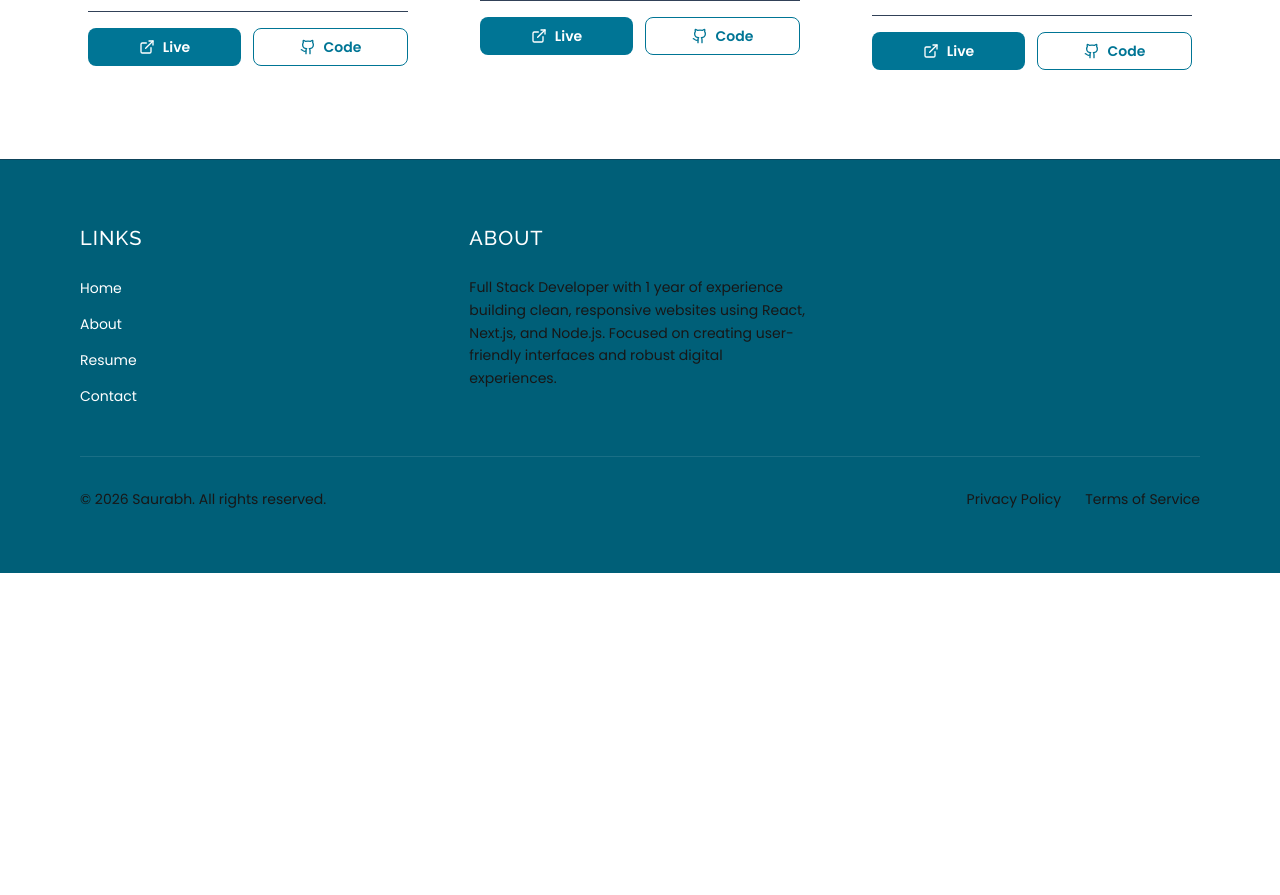
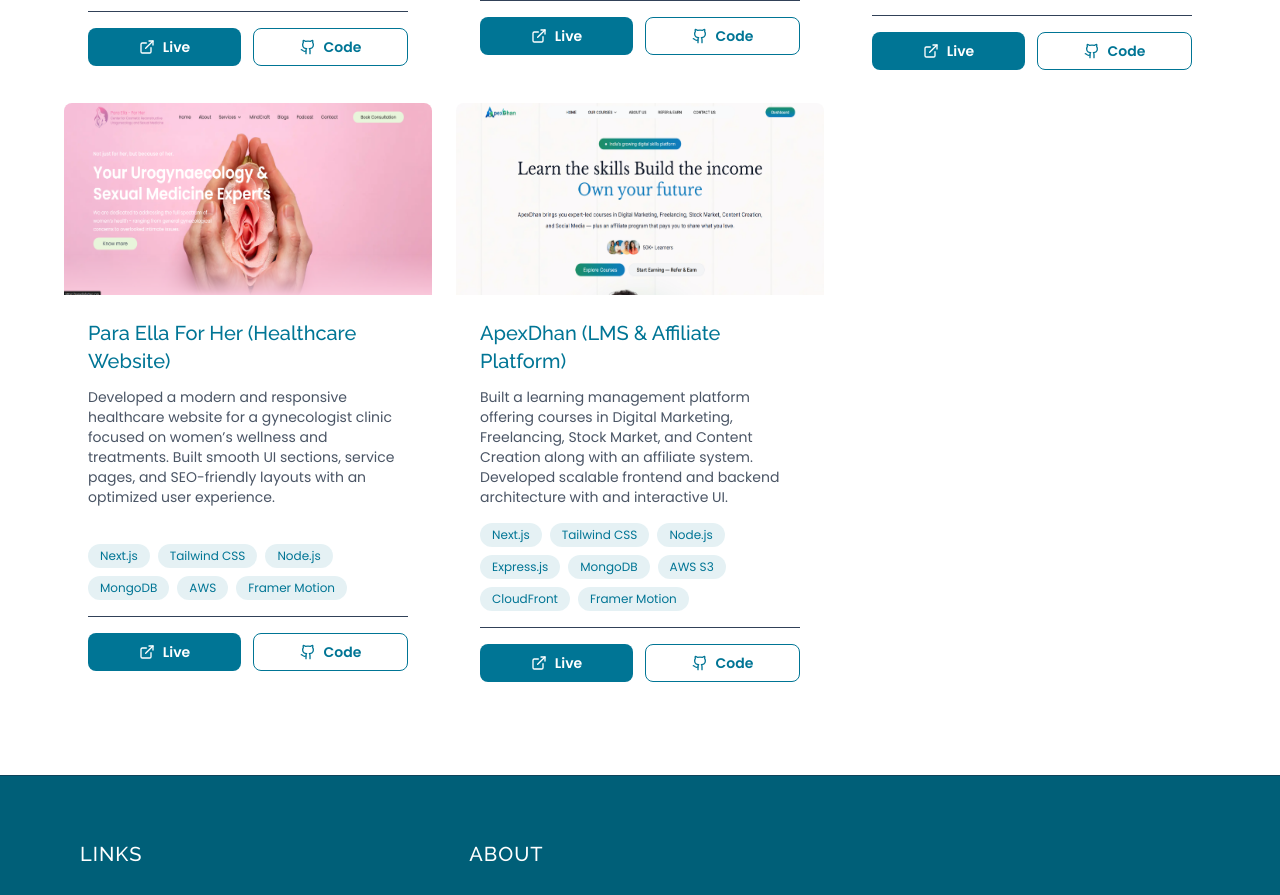
Before and after one commit to saurabh2004-cpu/portfolio-website, a Next.js app: page /portfolio in a window 1280 px wide. Shown: the part 974-1869 px from the top of the page. Before the commit the page ends 1547 px from the top, so only its background shows below. Built offline with nearby package versions, Linux system fonts and the light colour scheme.

Commit message:
added paraella and apexdhan proejects in portfolio

```diff
--- a/components/PortfolioProjects.tsx
+++ b/components/PortfolioProjects.tsx
@@ -103,6 +103,44 @@
         liveLink: 'https://pharminc.in',
         githubLink: 'https://github.com/saurabh2004-cpu/pharmainc-frontend',
         category: 'SaaS Platform',
+    },
+    {
+        id: 4,
+        title: 'Para Ella For Her (Healthcare Website)',
+        description:
+            'Developed a modern and responsive healthcare website for a gynecologist clinic focused on women’s wellness and treatments. Built smooth UI sections, service pages, and SEO-friendly layouts with an optimized user experience.',
+        image: '/projects/paraella-1.png',
+        technologies: [
+            'Next.js',
+            'Tailwind CSS',
+            'Node.js',
+            'MongoDB',
+            'AWS',
+            'Framer Motion'
+        ],
+        liveLink: 'https://paraellaforher.com/',
+        githubLink: 'https://github.com/saurabh2004-cpu/paraella-for-her',
+        category: 'Healthcare Website',
+    },
+    {
+        id: 5,
+        title: 'ApexDhan (LMS & Affiliate Platform)',
+        description:
+            'Built a learning management platform offering courses in Digital Marketing, Freelancing, Stock Market, and Content Creation along with an affiliate system. Developed scalable frontend and backend architecture with  and interactive UI.',
+        image: '/projects/apexdhan-1.png',
+        technologies: [
+            'Next.js',
+            'Tailwind CSS',
+            'Node.js',
+            'Express.js',
+            'MongoDB',
+            'AWS S3',
+            'CloudFront',
+            'Framer Motion'
+        ],
+        liveLink: 'https://apexdhan.com/',
+        githubLink: 'https://github.com/saurabh2004-cpu/apex-dhan',
+        category: 'LMS Platform',
     },
 ];
 
```
Also changed, not shown: public/projects/apexdhan-1.png (added), public/projects/paraElla-1.png (added).
